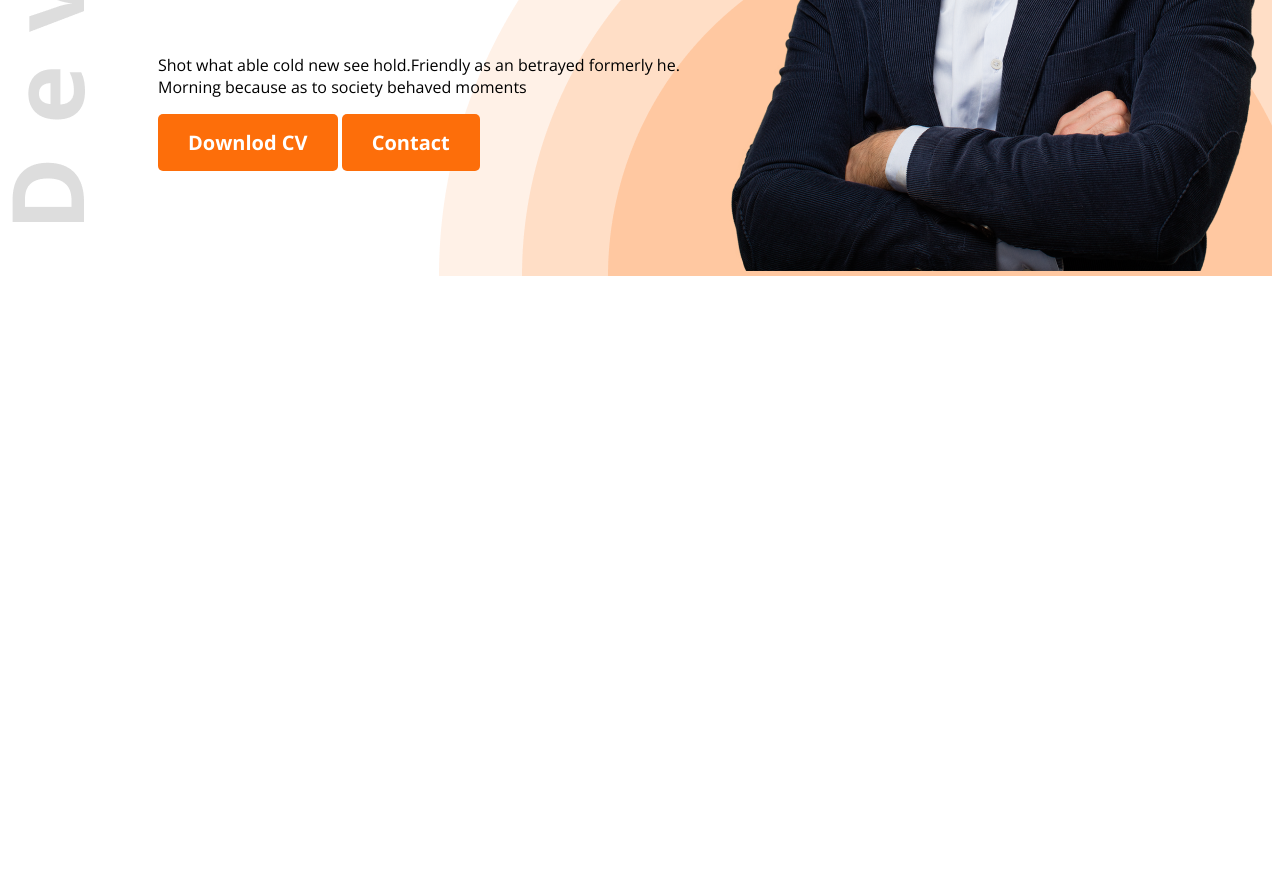
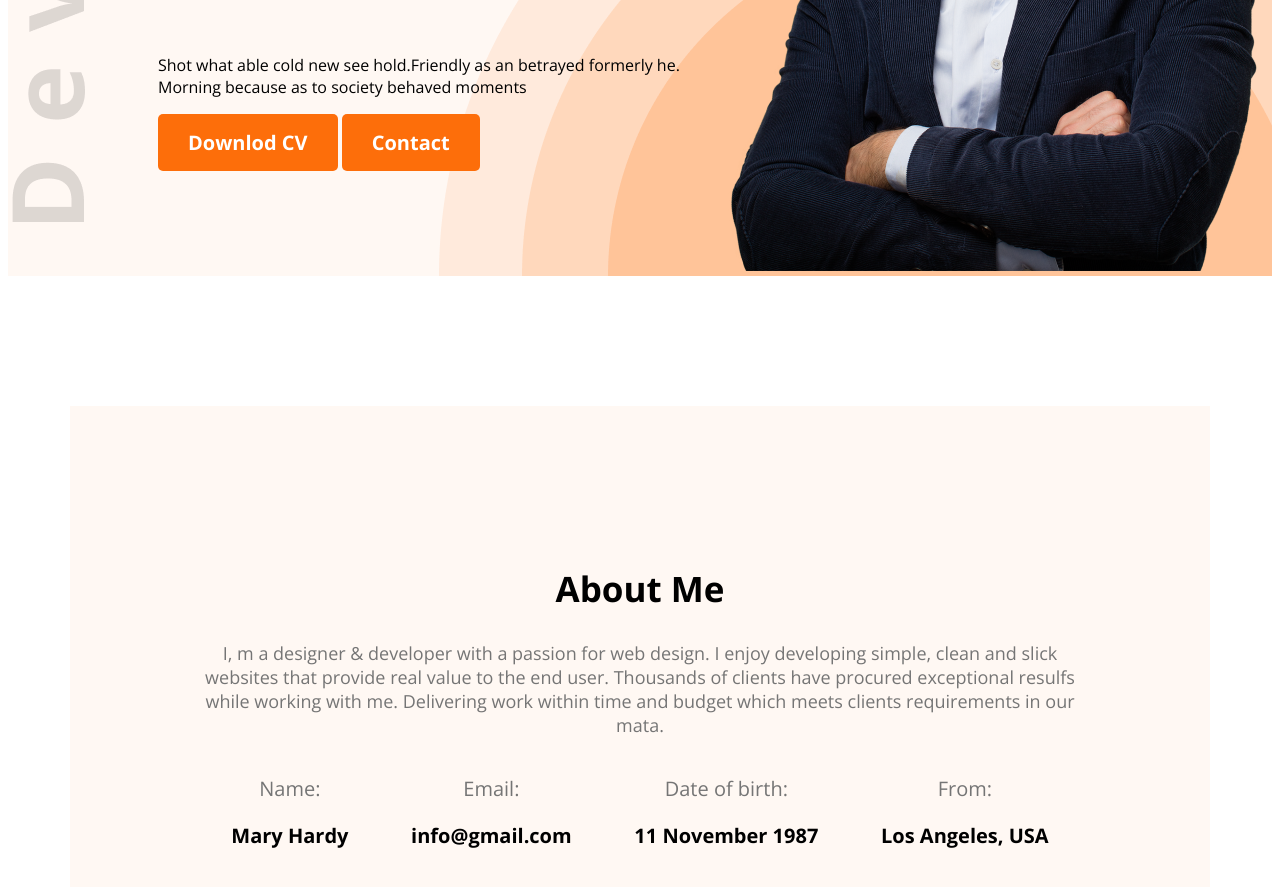
Before and after one commit to rumman321/my-web-portfolio, a plain HTML site: page index.html in a window 1280 px wide. Shown: the part 549-1436 px from the top of the page. Before the commit the page ends 833 px from the top, so only its background shows below. Drawn offline with nearby package versions, Linux system fonts and the light colour scheme.

Commit message:
completed about section

```diff
--- a/index.html
+++ b/index.html
@@ -9,7 +9,7 @@
 <body>
 
 
-    <header class="header">
+    <header class="header bg-secondary">
         <nav >
             <h1 class="nav-title">Ma<span class="text-primary">r</span>y</h1>
             <ul>
@@ -33,7 +33,29 @@
         </div>
     </header>
     <main>
+        <section class="about bg-secondary">
+            <h1 class=section-title> About Me</h1>
+            <p class="section-desceription">I, m a designer & developer with a passion for web design. I enjoy developing simple, clean and slick websites that provide real value to the end user. Thousands of clients have procured exceptional resulfs while working with me. Delivering work within time and budget which meets clients requirements in our mata.</p>
 
+            <div class="about-items">
+                <div class="about-item">
+                    <p class="about-title dark3">Name:</p>
+                    <p class="about-desceription">Mary Hardy</p>
+                </div>
+                <div class="about-item">
+                    <p class="about-title dark3">Email:</p>
+                    <p class="about-desceription">info@gmail.com</p>
+                </div>
+                <div class="about-item">
+                    <p class="about-title dark3">Date of birth:</p>
+                    <p class="about-desceription">11 November 1987</p>
+                </div>
+                <div class="about-item">
+                    <p class="about-title dark3">From:</p>
+                    <p class="about-desceription">Los Angeles, USA</p>
+                </div>
+            </div>
+        </section>
     </main>
     <footer>
 
--- a/styles/portfolio.css
+++ b/styles/portfolio.css
@@ -9,11 +9,20 @@
 }
 
 /* shared style */
+
+.bg-secondary{
+    background-color: #FFF8F3;
+
+}
 .text-primary{
     color: #FD6E0A;
 }
 .dark2{
     color: #474747;
+}
+.dark3{
+    color: #757575;
+    font-size: 20px;
 }
 .btn-primary{
     background-color: #FD6E0A;
@@ -23,6 +32,18 @@
     font-size: 20px;
     border: none;
     border-radius: 5px;
+
+}
+
+.section-title{
+    font-size: 35px;
+    font-weight: bold;
+    color: black;
+}
+
+.section-desceription{
+    font-size: 18px;
+    color: #757575;
 
 }
 
@@ -93,3 +114,26 @@ nav>ul>li>a{
 
     width: 550px;
 }
+/* main style */
+
+main{
+    width: 1140px;
+    margin: 0 auto;
+}
+/* about section */
+
+.about{
+    padding: 130px 130px;
+    text-align: center;
+    margin-top: 130px;
+}
+
+.about-items{
+    display: flex;
+    justify-content: space-around;
+}
+
+.about-desceription{
+    font-weight: bold;
+    font-size: 20px;
+}
```
